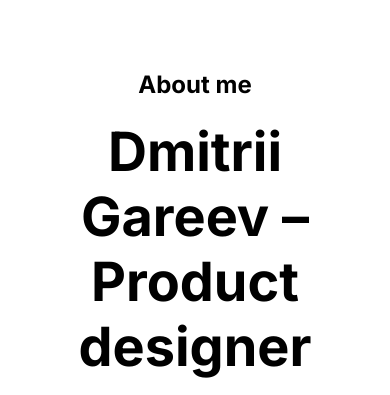
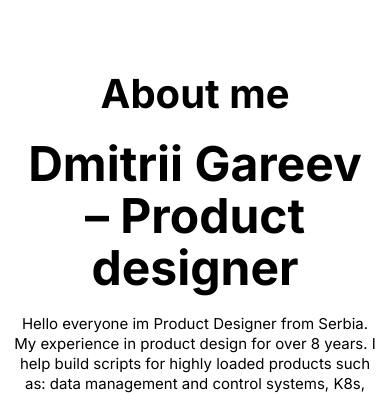
Before and after one commit to gareevart/nextjs-14_test-app, a Next.js app: page /about in a window 390 px wide. Shown: the part 450-845 px from the top of the page. Built offline with nearby package versions, Linux system fonts and the light colour scheme; no server answers.

Commit message:
Added BlogApiLink
rebuilt process.env, put domain in a variable for reuse with different domains

```diff
--- a/next.config.mjs
+++ b/next.config.mjs
@@ -11,6 +11,10 @@ const nextConfig = {
 				protocol: 'https',
 				hostname: 'images.pexels.com'
 			},
+			{
+				protocol: 'https',
+				hostname: 'avatars.githubusercontent.com'
+			},
 
 		]
 	}
--- a/src/app/(auth)/register/register.module.css
+++ b/src/app/(auth)/register/register.module.css
@@ -51,6 +51,13 @@
 	width: 100%;
 }
 
+@media (max-width: 1024px) {
+
+	.container {
+		padding-top: 20px;
+		width: 420px;
+	}
+}
 
 @media (max-width: 768px) {
 
@@ -59,14 +66,7 @@
 		display: flex;
 		flex-direction: column;
 		align-items: stretch;
-		width: 420px;
+		width: 100%;
+		margin: 0 auto;
 	}
 }
-
-@media (max-width: 1024px) {
-
-	.container {
-		padding-top: 20px;
-		width: 100%;
-	}
-}
--- a/src/app/blog/[slug]/page.jsx
+++ b/src/app/blog/[slug]/page.jsx
@@ -3,6 +3,7 @@ import styles from "./singlePost.module.css"
 import PostUser from "@/components/postUser/postUser";
 import { Suspense } from 'react';
 import { getPost } from '@/lib/data';
+import { blogApiLink } from '../page';
 
 // fetch data with an api
 const getData = async (slug) => {
--- a/src/app/blog/[slug]/singlePost.module.css
+++ b/src/app/blog/[slug]/singlePost.module.css
@@ -52,7 +52,7 @@
 }
 
 .detailTitle {
-	color: var(--gray900);
+	color: var(--text-secondary);
 	font-weight: 500;
 }
 
--- a/src/app/blog/page.jsx
+++ b/src/app/blog/page.jsx
@@ -3,8 +3,10 @@ import styles from "./blog.module.css";
 import { getPosts } from '@/lib/data';
 
 // // FETCH DATA WITH AN API
+export const blogApiLink = process.env.DOMAIN + "/api/blog";
+
 const getData = async () => {
-	const res = await fetch("https://gareev.vercel.app/api/blog", { next: { revalidate: 3600 } });
+	const res = await fetch(blogApiLink, { next: { revalidate: 3600 } });
 
 	if (!res.ok) {
 		throw new Error("Something went wrong");
--- a/src/app/globals.css
+++ b/src/app/globals.css
@@ -4,7 +4,34 @@
     "Roboto Mono", "Oxygen Mono", "Ubuntu Monospace", "Source Code Pro",
     "Fira Mono", "Droid Sans Mono", "Courier New", monospace;
 
-  /* Container */
+  /* Text styles */
+
+  h1 {
+    font-size: 48px;
+    line-height: 52px;
+  }
+
+  h2 {
+    font-size: 40px;
+    line-height: 48px;
+  }
+
+  h3 {
+    font-size: 32px;
+    line-height: 40px;
+  }
+
+  h4 {
+    font-size: 28px;
+    line-height: 36px;
+  }
+
+  p {
+    font-size: 15px;
+    line-height: 20px;
+  }
+
+  /* Containers */
   --screen-xxl: 1280px;
   --screen-xl: 1120px;
   --screen-l: 1024px;
@@ -43,9 +70,17 @@
   --s7: 28px;
   --s8: 32px;
 
+  /* Text colors */
+
+  --text-primary: rgba(0, 0, 0, 0.85);
+  --text-complementary: rgba(0, 0, 0, 0.70);
+  --text-secondary: rgba(0, 0, 0, 0.50);
+  --text-hint: rgba(0, 0, 0, 0.30);
 
 
-  --background-end-rgb: 255, 255, 255;
+  --background-end-rgb: 255,
+  255,
+  255;
   --bg-container: var(--gray500);
   --text: rgb(30, 30, 30);
   --text-primary: rgb(20, 20, 20);
@@ -63,8 +98,12 @@
   --secondary-glow: radial-gradient(rgba(255, 255, 255, 1),
     rgba(255, 255, 255, 0));
 
-  --tile-start-rgb: 239, 245, 249;
-  --tile-end-rgb: 228, 232, 233;
+  --tile-start-rgb: 239,
+  245,
+  249;
+  --tile-end-rgb: 228,
+  232,
+  233;
   --tile-border: conic-gradient(#00000080,
     #00000040,
     #00000030,
@@ -73,10 +112,18 @@
     #00000010,
     #00000080);
 
-  --callout-rgb: 238, 240, 241;
-  --callout-border-rgb: 172, 175, 176;
-  --card-rgb: 180, 185, 188;
-  --card-border-rgb: 131, 134, 135;
+  --callout-rgb: 238,
+  240,
+  241;
+  --callout-border-rgb: 172,
+  175,
+  176;
+  --card-rgb: 180,
+  185,
+  188;
+  --card-border-rgb: 131,
+  134,
+  135;
   --links: var(--blue-1000);
   --active-link: var(--blue-1000);
 
@@ -115,7 +162,14 @@
     --text-primary: white;
     --text-light: rgb(20, 20, 20);
 
-    /* Dark Colors */
+
+    /* Text colors */
+    --text-primary: rgba(255, 255, 255, 0.85);
+    --text-complementary: rgba(255, 255, 255, 0.7);
+    --text-secondary: rgba(255, 255, 255, 0.5);
+    --text-hint: rgba(255, 255, 255, 0.3);
+
+    /* Dark colors*/
     --black1000: rgb(242, 242, 242);
     --black900: rgba(242, 242, 242, 0.8);
 
@@ -133,6 +187,7 @@
     --blue-600: rgba(31, 31, 218, 0.6);
     --blue-500: rgba(31, 31, 218, 0.5);
     --blue-400: rgba(31, 31, 218, 0.4);
+
 
   }
 }
--- a/src/components/postCard/postCard.jsx
+++ b/src/components/postCard/postCard.jsx
@@ -18,7 +18,7 @@ const postCard = ({ post }) => {
 			</div>
 			<div className={styles.bottom}>
 				<span className={styles.date}>01.01.2024</span>
-				<h1 className={styles.title}>{post.title}</h1>
+				<h4 className={styles.title}>{post.title}</h4>
 				<p className={styles.desc}>{post.desc.toString().slice(0, 30)}</p>
 				<Link href={`/blog/${post.slug}`}>Read more</Link>
 			</div>
--- a/src/components/postCard/postCard.module.css
+++ b/src/components/postCard/postCard.module.css
@@ -24,19 +24,19 @@
 	border-radius: 8px 8px 0 0;
 }
 
+.title {
+	color: var(--text-primary);
+	font-size: 24px;
+	margin-bottom: 20px;
+}
+
 .date {
 	font-size: 12px;
-	color: var(--gray900);
-}
-
-.title {
-	color: var(--black1000);
-	font-size: 24px;
-	margin-bottom: 20px;
+	color: var(--text-secondary);
 }
 
 .desc {
 	margin-bottom: 20px;
 	font-weight: 400;
-	color: var(--black900);
+	color: var(--text-secondary);
 }
--- a/src/components/postUser/postUser.module.css
+++ b/src/components/postUser/postUser.module.css
@@ -23,6 +23,6 @@
 }
 
 .title {
-	color: var(--gray900);
+	color: var(--text-secondary);
 	font-weight: 500;
 }
--- a/src/components/registerForm/registerForm.jsx
+++ b/src/components/registerForm/registerForm.jsx
@@ -10,7 +10,7 @@ const RegisterForm = () => {
 	return (
 		<div>
 			<div className={styles.container}>
-				<h2>Register new user</h2>
+				<h4>Register new user</h4>
 				<form className={styles.form} action={register}>
 					<input className={styles.input} type="text" placeholder="Username" name="username" />
 					<input className={styles.input} type="mail" placeholder="Email" name="email" />
```
Lines whose indentation alone changed are shown as unchanged.
